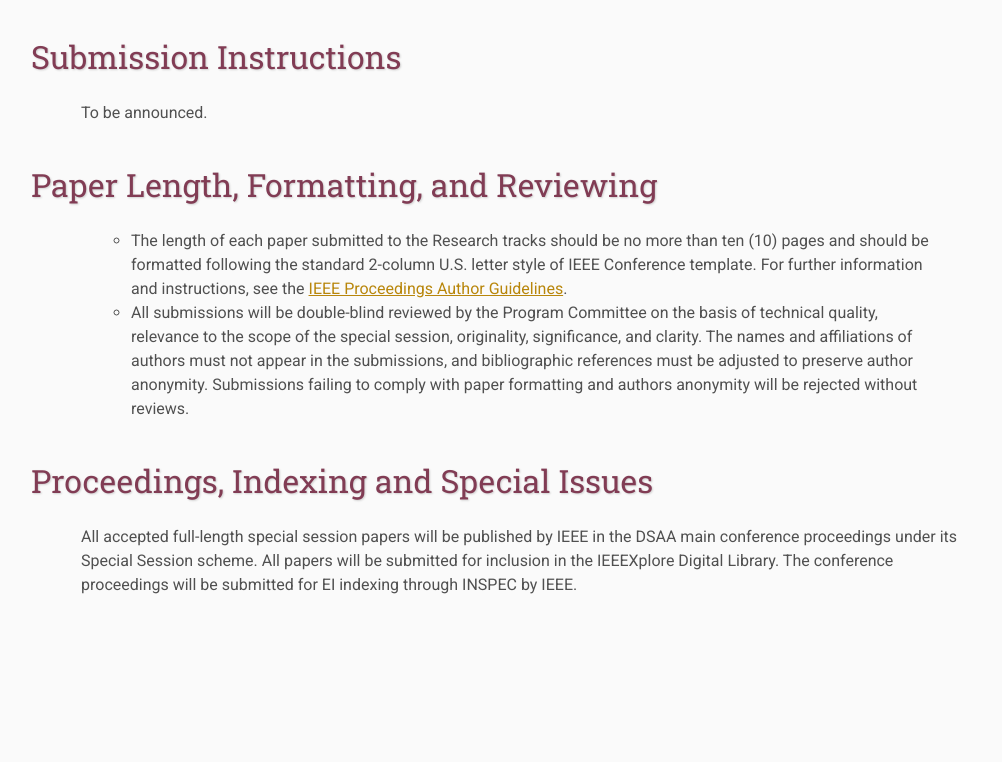
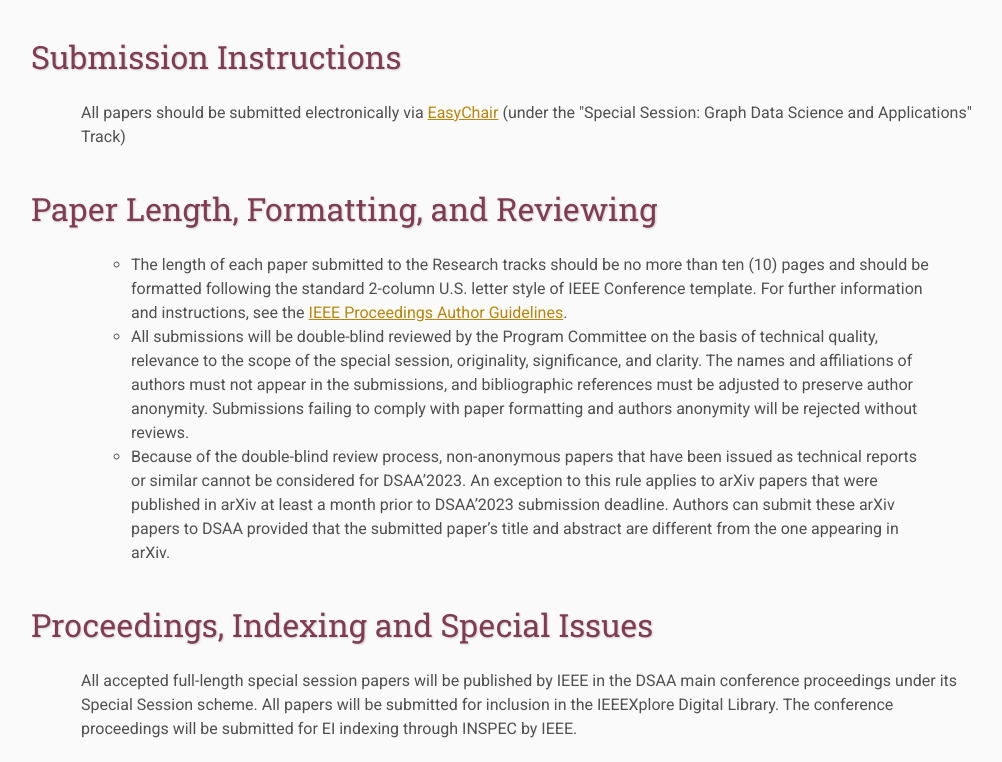
Before and after one commit to gradsci/gradsci.github.io, a plain HTML site: page submission/index.html in a window 1280 px wide. Shown: the part 685-1447 px from the top of the page, without its empty margins (109-1111 px from the left). Before the commit the page ends 1342 px from the top, so only its background shows below. Drawn offline with Linux system fonts and the light colour scheme; files that its build step writes are made by us from their sources.

Commit message:
Update index.html

```diff
--- a/submission/index.html
+++ b/submission/index.html
@@ -50,7 +50,7 @@
 
     <h2>Submission Instructions</h2>
 
-    <p>To be announced.</p>
+    <p>All papers should be submitted electronically via <a href="https://easychair.org/my/conference?conf=dsaa2023">EasyChair</a> (under the "Special Session: Graph Data Science and Applications" Track)</p>
 
     <h2>Paper Length, Formatting, and Reviewing</h2>
 
@@ -66,6 +66,11 @@
         preserve author anonymity. Submissions failing to comply with paper formatting and authors anonymity will be
         rejected without reviews.
     </li>
+    <li> Because of the double-blind review process, non-anonymous papers that have been issued as technical reports or
+        similar cannot be considered for DSAA’2023. An exception to this rule applies to arXiv papers that were published
+        in arXiv at least a month prior to DSAA’2023 submission deadline. Authors can submit these arXiv papers to DSAA provided that
+        the submitted paper’s title and abstract are different from the one appearing in arXiv.
+    </li>
     </ul>
 
     <h2>Proceedings, Indexing and Special Issues</h2>
```
